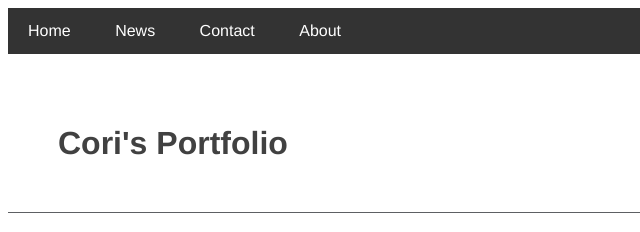
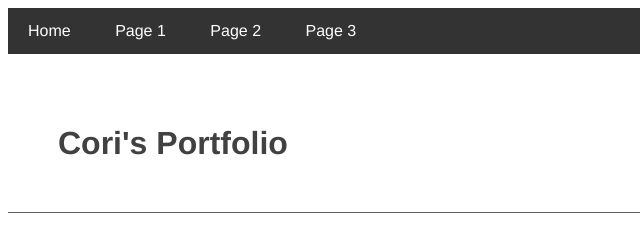
Before and after one commit to coribushman/portfolio, a plain HTML site: page index.html in a window 1280 px wide. Shown: the top 232 px of the page, 0-640 px from the left. Drawn offline with Linux system fonts and the light colour scheme.

Commit message:
added links to pg 1,2,&3 in menu

```diff
--- a/index.html
+++ b/index.html
@@ -9,9 +9,9 @@
 
     <ul class="nav-bar">
       <li><a href="index.html">Home</a></li>
-      <li><a href="news.asp">News</a></li>
-      <li><a href="contact.asp">Contact</a></li>
-      <li><a href="about.asp">About</a></li>
+      <li><a href="page1.html">Page 1</a></li>
+      <li><a href="page2.html">Page 2</a></li>
+      <li><a href="folder/page3.html">Page 3</a></li>
     </ul>
 
     <h1>Cori's Portfolio</h1>
```
